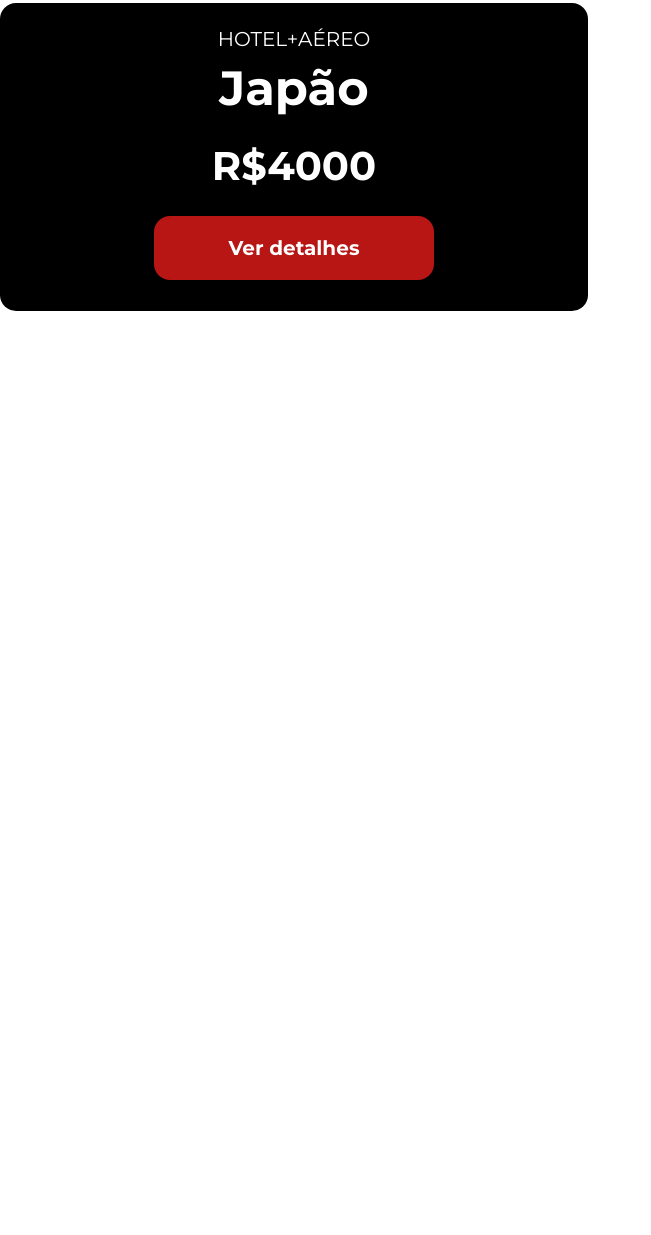
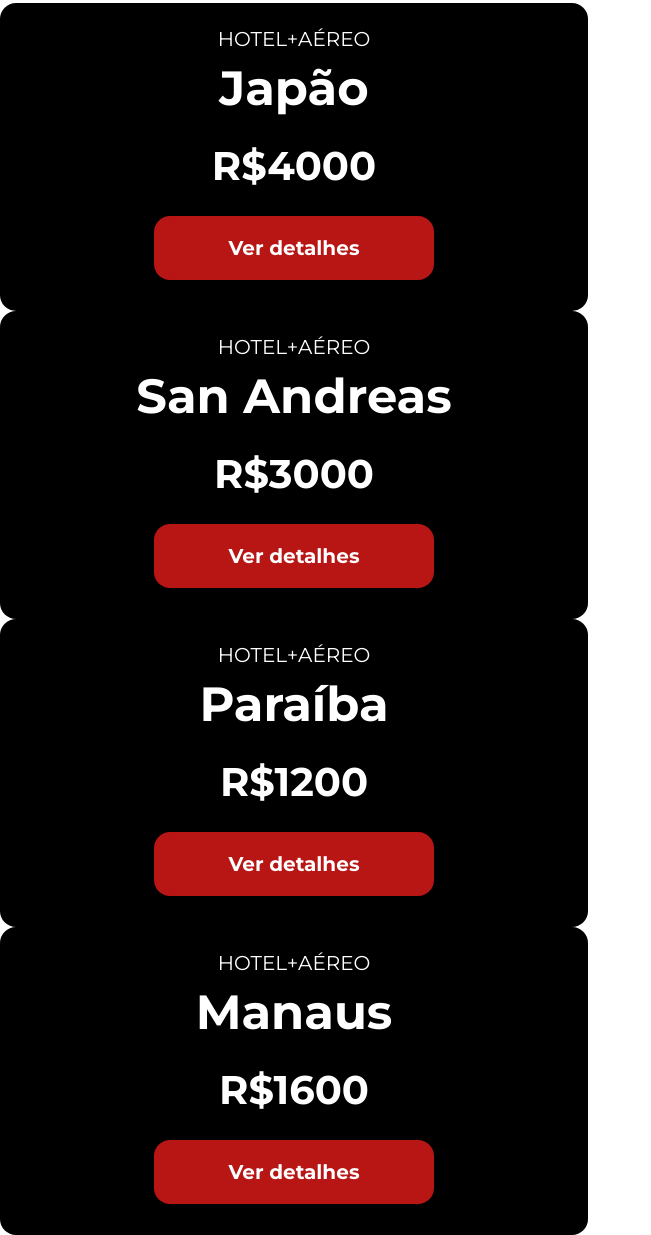
Before and after one commit to LarissaValli/Jornada-agenciadeviagens, a plain HTML site: page index.html in a window 1280 px wide. Shown: the part 1216-2451 px from the top of the page, without its empty margins (0-651 px from the left). Before the commit the page ends 1527 px from the top, so only its background shows below. Drawn offline with Linux system fonts and the light colour scheme.

Commit message:
Criando mais articles

```diff
--- a/index.html
+++ b/index.html
@@ -63,6 +63,39 @@
         <a href="#" class="buttom">Ver detalhes</a>
       </footer>
     </article>
+    <article class="card">
+      <header>
+        <p>HOTEL+AÉREO</p>
+        <h3>San Andreas<br>
+          <span>R$3000</span>
+        </h3>
+      </header>
+      <footer>
+        <a href="#" class="buttom">Ver detalhes</a>
+      </footer>
+    </article>
+    <article class="card">
+      <header>
+        <p>HOTEL+AÉREO</p>
+        <h3>Paraíba <br>
+          <span>R$1200</span>
+        </h3>
+      </header>
+      <footer>
+        <a href="#" class="buttom">Ver detalhes</a>
+      </footer>
+    </article>
+    <article class="card">
+      <header>
+        <p>HOTEL+AÉREO</p>
+        <h3>Manaus <br>
+          <span>R$1600</span>
+        </h3>
+      </header>
+      <footer>
+        <a href="#" class="buttom">Ver detalhes</a>
+      </footer>
+    </article>
   </div>
 </section>
   </body>
```
